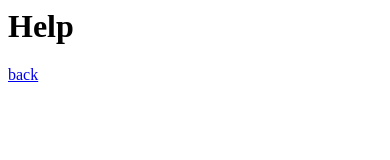
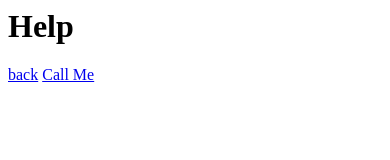
Before and after one commit to dc-carrolls/mobile-app-01, a plain HTML site: page help.html in a window 390 px wide. Drawn offline with Linux system fonts and the light colour scheme.

Commit message:
Added Telephone

```diff
--- a/help.html
+++ b/help.html
@@ -5,6 +5,7 @@
 <body>
 <h1>Help</h1>
 <a href="index.html">back</a>
+<a href="tel:020 8693 3601">Call Me</a>
 
 </body>
 </html>
```
